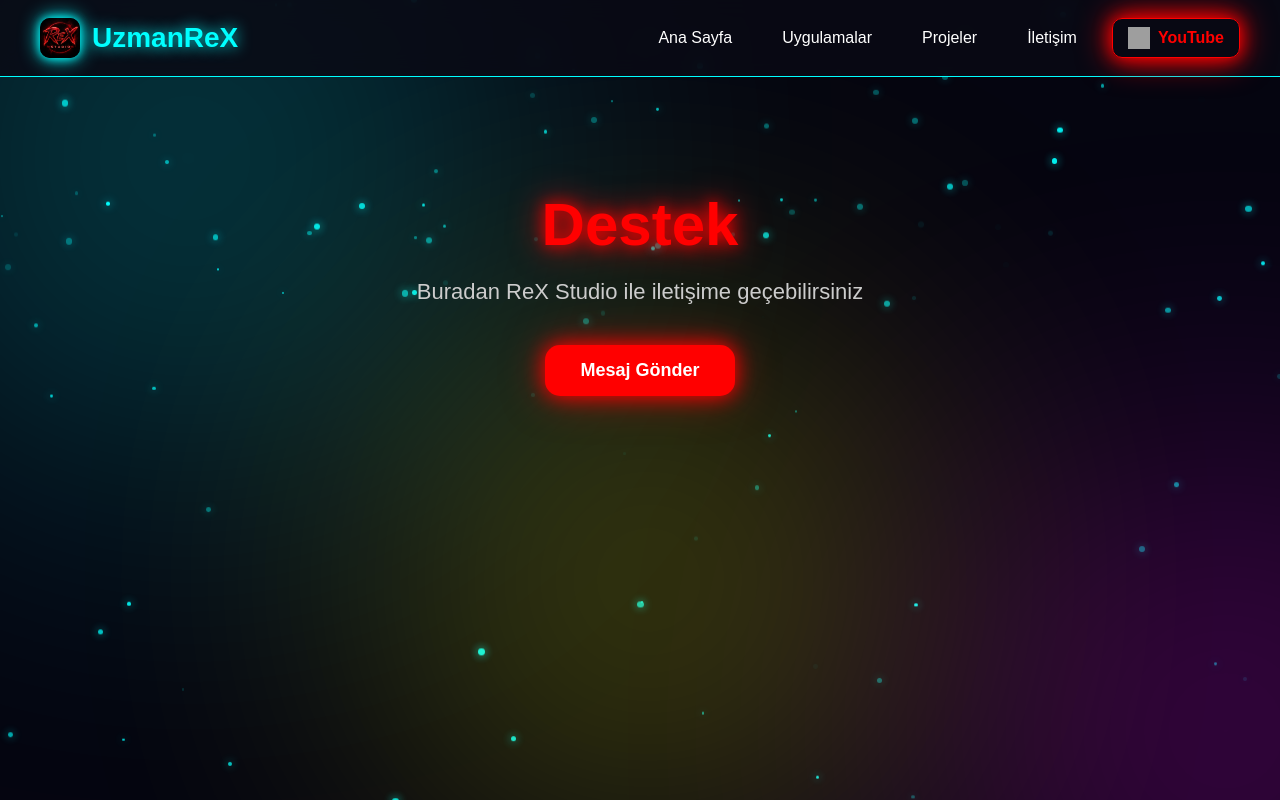
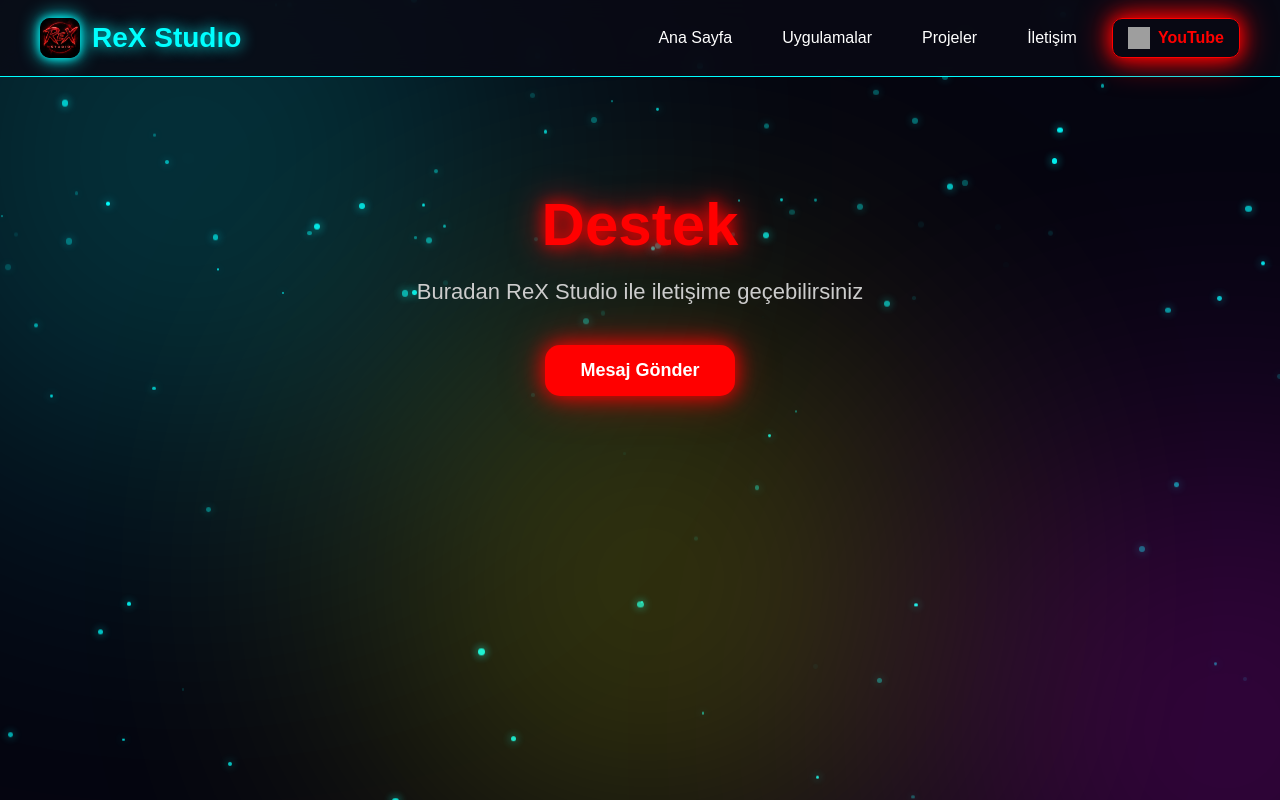
Before and after one commit to UzmanReX/ReXStudio, a Flask app: page /destek in a window 1280 px wide. Run offline with Flask 3, Linux system fonts and the light colour scheme; grey boxes are pictures that could not be loaded.

Commit message:
Update destek.html

```diff
--- a/templates/destek.html
+++ b/templates/destek.html
@@ -6,7 +6,9 @@
 <meta charset="UTF-8">
 <meta name="viewport" content="width=device-width, initial-scale=1.0">
 
-<title>Destek - UzmanReX</title>
+<title>ReXStudio - İletişim</title>
+<link rel="icon" type="image/png" href="/static/rexlogo.png">
+<title>Destek - ReX Studıo</title>
 
 <style>
 
@@ -347,7 +349,7 @@ button:hover{
 
 <img src="/static/rexlogo.png">
 
-<span>UzmanReX</span>
+<span>ReX Studıo</span>
 
 </div>
 
```
